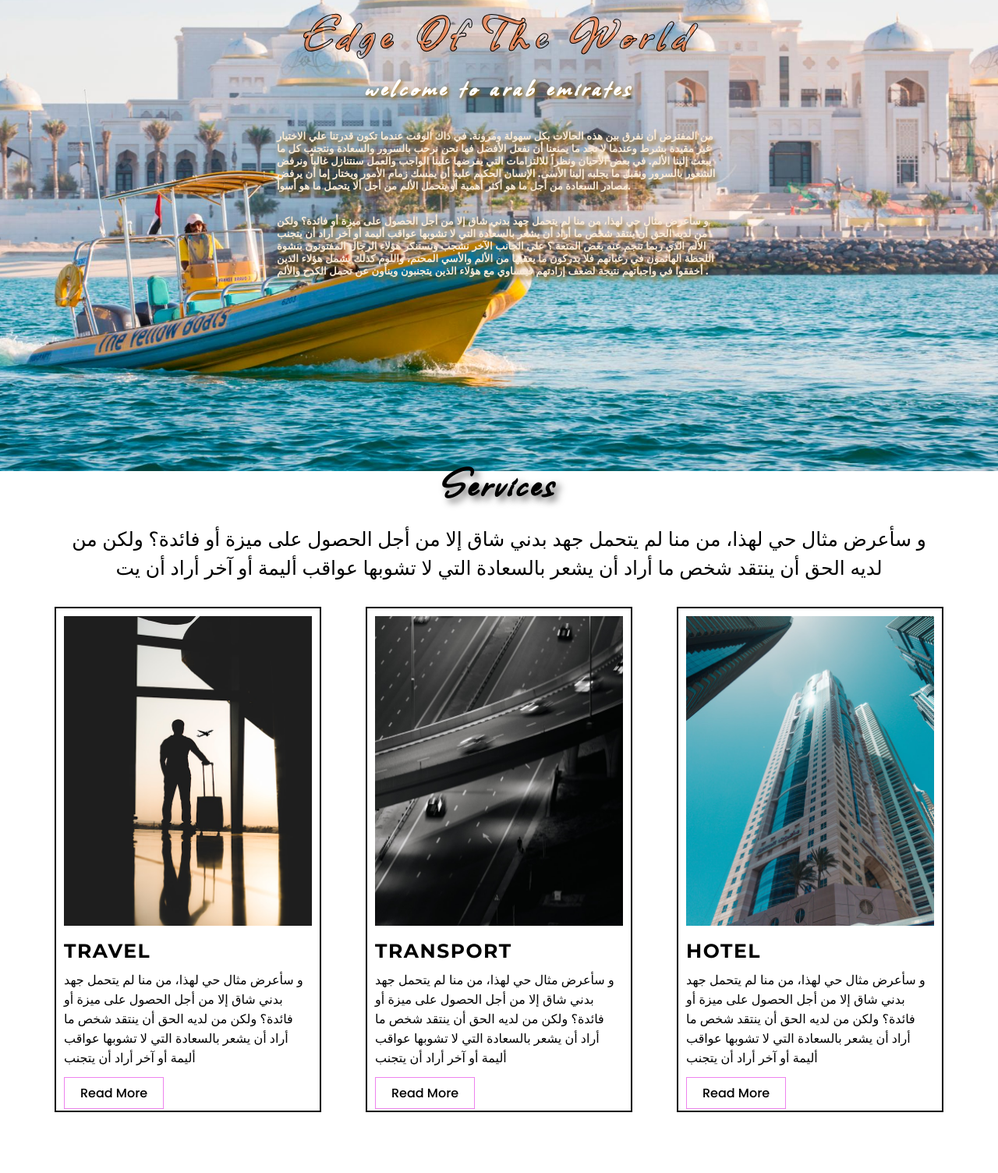
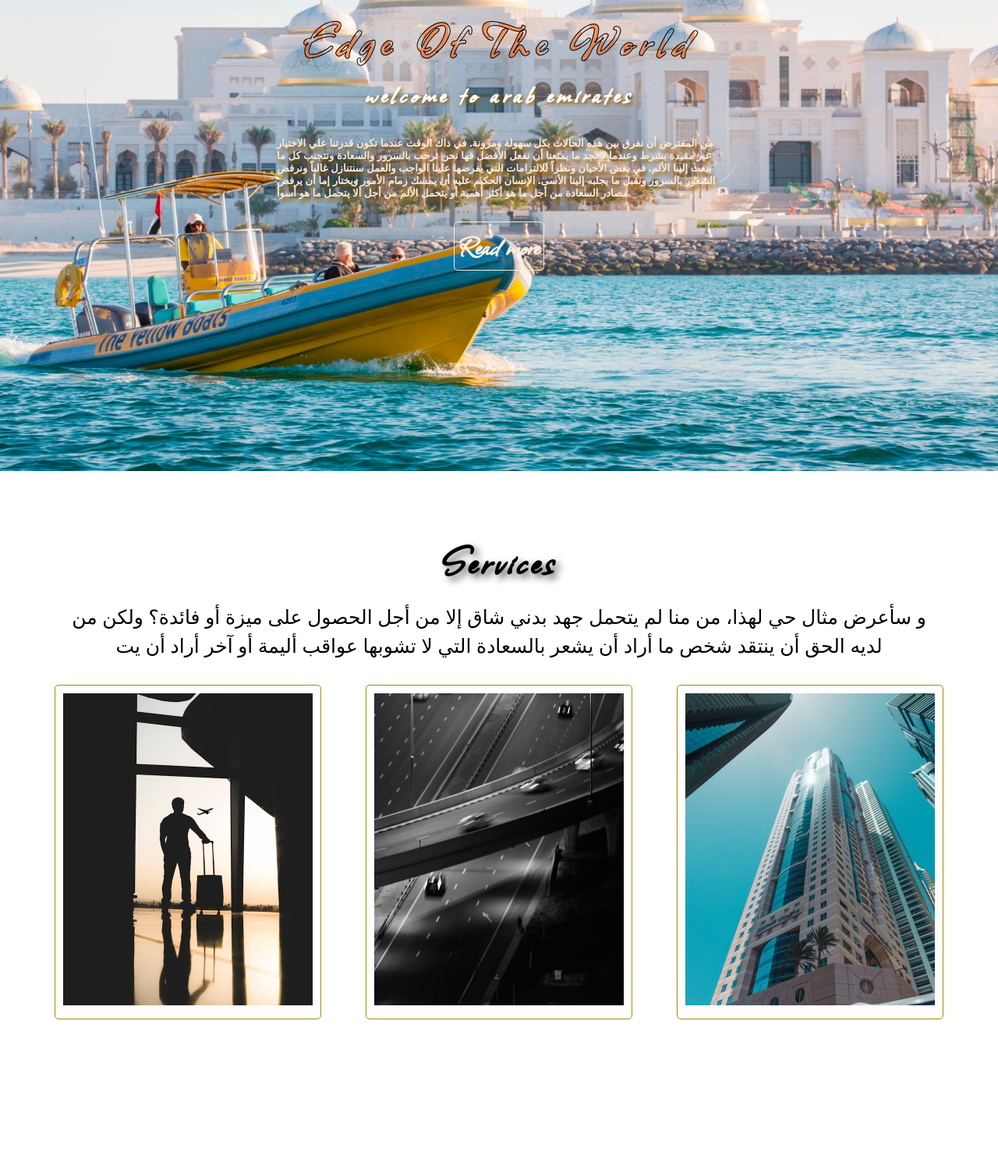
Before and after one commit to Suman-89/my_html_coding, a plain HTML site: page html-ws/webpage_class-04/index.html in a window 1280 px wide. Shown: the part 246-1750 px from the top of the page at 78% size. Before the commit the page ends 1672 px from the top, so only its background shows below. Drawn offline with Linux system fonts and the light colour scheme.

Commit message:
arab project update

```diff
--- /dev/null
+++ b/html-ws/html-project/CSS/style.css
@@ -0,0 +1,23 @@
+* {
+  padding: 0;
+  margin: 0;
+  box-sizing: border-box;
+}
+.container {
+  display: flex;
+  justify-content: space-between;
+  align-items: center;
+  border: 1px solid black;
+  width: 100%;
+  /* max-width: 1170px; */
+  padding: 0px 15px;
+}
+.nav_menu ul {
+  display: flex;
+}
+.nav_menu ul li {
+  list-style: none;
+}
+.nav_menu ul li a {
+  text-decoration: none;
+}
--- a/html-ws/webpage_class-04/CSS/style.css
+++ b/html-ws/webpage_class-04/CSS/style.css
@@ -140,6 +140,20 @@ h4 {
   color: antiquewhite;
   text-shadow: 2px 5px 5px #976200;
 }
+.banner .container .row .btn{
+  color: antiquewhite;
+  font-size: 40px;
+  font-family: "Aref";
+  border: 1px solid antiquewhite;
+  padding: 5px 5px;
+  border-radius: 5px;
+  transition: all 1.5s ease;
+}
+.banner .container .row .btn:hover{
+  color: #f0bb59;
+  background-color: rgb(18, 78, 45);
+  border: 1px solid rgb(18, 78, 45);
+}
 .flex-col {
   flex-direction: column;
 }
@@ -184,12 +198,32 @@ h4 {
   display: flex;
   justify-content: space-between;
   align-items: center;
+  margin-bottom: 20px;
 }
 .service .container .row .card-layout .sev-card{
   width: 30%;
-  border: 2px solid #000;
+  border: 1.5px solid #a38c0b;
   padding: 10px 10px;
+  border-radius: 5px;
+  position: relative;
+  overflow: hidden;
 }
+.service .container .row .card-layout .sev-card .card-content{
+  position:absolute;
+  top: 0;
+  left: -100%;
+  padding: 20px;
+  background-color: #506d6456;
+  backdrop-filter: blur(5px) opacity(0.5);
+  height: 100%;
+  width: 100%;
+  transition: all 1s ease;
+}
+.service .container .row .card-layout .sev-card:hover .card-content{
+  left: 0;
+  color: antiquewhite;
+}
+/* .service .container .row .card-layout .sev-card:hover .card-content */
 .service .container .row .card-layout .sev-card img{
   width: 100%;
 }
@@ -205,14 +239,14 @@ h4 {
 .service .container .row .card-layout .sev-card .btn{
   padding: 8px 20px;
   margin-bottom: 10px;
-  border: 1px solid violet;
+  border: 1px solid #a38c0b;
   font-weight: 500;
-  color: #000;
+  color: antiquewhite;
   text-transform: capitalize;
   transition: all 1s ease;
 }
 .service .container .row .card-layout .sev-card .btn:hover{
   color: aliceblue;
-  background-color: rgb(56, 23, 56);
-  border: rgb(56, 23, 56);
+  background-color: #a38c0b;
+  border: #a38c0b;
 }
--- a/html-ws/webpage_class-04/index.html
+++ b/html-ws/webpage_class-04/index.html
@@ -57,18 +57,8 @@
               يجلبه إلينا الأسى. الإنسان الحكيم عليه أن يمسك زمام الأمور ويختار
               إما أن يرفض مصادر السعادة من أجل ما هو أكثر أهمية أو يتحمل الألم
               من أجل ألا يتحمل ما هو أسوأ.
-            </h3>
-            &nbsp;&nbsp;
-            <h3>
-              و سأعرض مثال حي لهذا، من منا لم يتحمل جهد بدني شاق إلا من أجل
-              الحصول على ميزة أو فائدة؟ ولكن من لديه الحق أن ينتقد شخص ما أراد
-              أن يشعر بالسعادة التي لا تشوبها عواقب أليمة أو آخر أراد أن يتجنب
-              الألم الذي ربما تنجم عنه بعض المتعة ؟ علي الجانب الآخر نشجب
-              ونستنكر هؤلاء الرجال المفتونون بنشوة اللحظة الهائمون في رغباتهم
-              فلا يدركون ما يعقبها من الألم والأسي المحتم، واللوم كذلك يشمل
-              هؤلاء الذين أخفقوا في واجباتهم نتيجة لضعف إرادتهم فيتساوي مع هؤلاء
-              الذين يتجنبون وينأون عن تحمل الكدح والألم .
-            </h3>
+            </h3>&nbsp;&nbsp;
+            <a href="" class="btn">Read more</a>
           </div>
           <!-- <div class="pagination">
             <img src="./ICON/img.png" alt="">
@@ -94,14 +84,14 @@
                     alt=""
                   />
                 </figure>
+                <div class="card-content">
                   <h3>Travel</h3>
                   <p>
-                  و سأعرض مثال حي لهذا، من منا لم يتحمل جهد بدني شاق إلا من أجل
-                  الحصول على ميزة أو فائدة؟ ولكن من لديه الحق أن ينتقد شخص ما
-                  أراد أن يشعر بالسعادة التي لا تشوبها عواقب أليمة أو آخر أراد
-                  أن يتجنب
+                    و سأعرض مثال حي لهذا، من منا لم يتحمل جهد بدني شاق إلا من
+                    أجل الحصول على ميزة أو فائدة؟ ولكن من لديه الحق أن ينتقد شخص
                   </p>
                   <a href="" class="btn">Read more</a>
+                </div>
               </div>
               <div class="sev-card">
                 <figure>
@@ -111,14 +101,14 @@
                     alt=""
                   />
                 </figure>
+                <div class="card-content">
                   <h3>Transport</h3>
                   <p>
-                  و سأعرض مثال حي لهذا، من منا لم يتحمل جهد بدني شاق إلا من أجل
-                  الحصول على ميزة أو فائدة؟ ولكن من لديه الحق أن ينتقد شخص ما
-                  أراد أن يشعر بالسعادة التي لا تشوبها عواقب أليمة أو آخر أراد
-                  أن يتجنب
+                    و سأعرض مثال حي لهذا، من منا لم يتحمل جهد بدني شاق إلا من
+                    أجل الحصول على ميزة أو فائدة؟ ولكن من لديه الحق أن ينتقد شخص
                   </p>
                   <a href="" class="btn">Read more</a>
+                </div>
               </div>
               <div class="sev-card">
                 <figure>
@@ -127,18 +117,21 @@
                     alt=""
                   />
                 </figure>
+                <div class="card-content">
                   <h3>Hotel</h3>
                   <p>
-                  و سأعرض مثال حي لهذا، من منا لم يتحمل جهد بدني شاق إلا من أجل
-                  الحصول على ميزة أو فائدة؟ ولكن من لديه الحق أن ينتقد شخص ما
-                  أراد أن يشعر بالسعادة التي لا تشوبها عواقب أليمة أو آخر أراد
-                  أن يتجنب
+                    و سأعرض مثال حي لهذا، من منا لم يتحمل جهد بدني شاق إلا من
+                    أجل الحصول على ميزة أو فائدة؟ ولكن من لديه الحق أن ينتقد شخص
                   </p>
                   <a href="" class="btn">Read more</a>
                 </div>
               </div>
             </div>
           </div>
+        </div>
+      </section>
+      <section class="gallery" id="gal">
+
       </section>
     </main>
   </body>
```
Also changed, not shown: html-ws/html-project/index.html (added, +29 -0 lines), html-ws/Sir_Webpage_css/index.html (line endings or trailing spaces), html-ws/webpage_class-04/IMAGE/arab/gallery/img-01.jpg (added), html-ws/webpage_class-04/IMAGE/arab/gallery/img-02.jpg (added), html-ws/webpage_class-04/IMAGE/arab/gallery/img-03.jpg (added), html-ws/webpage_class-04/IMAGE/arab/gallery/img-04.jpg (added), html-ws/webpage_class-04/IMAGE/arab/gallery/img-05.jpg (added), html-ws/webpage_class-04/IMAGE/arab/gallery/img-06.jpg (added). Lines whose indentation alone changed are shown as unchanged.
